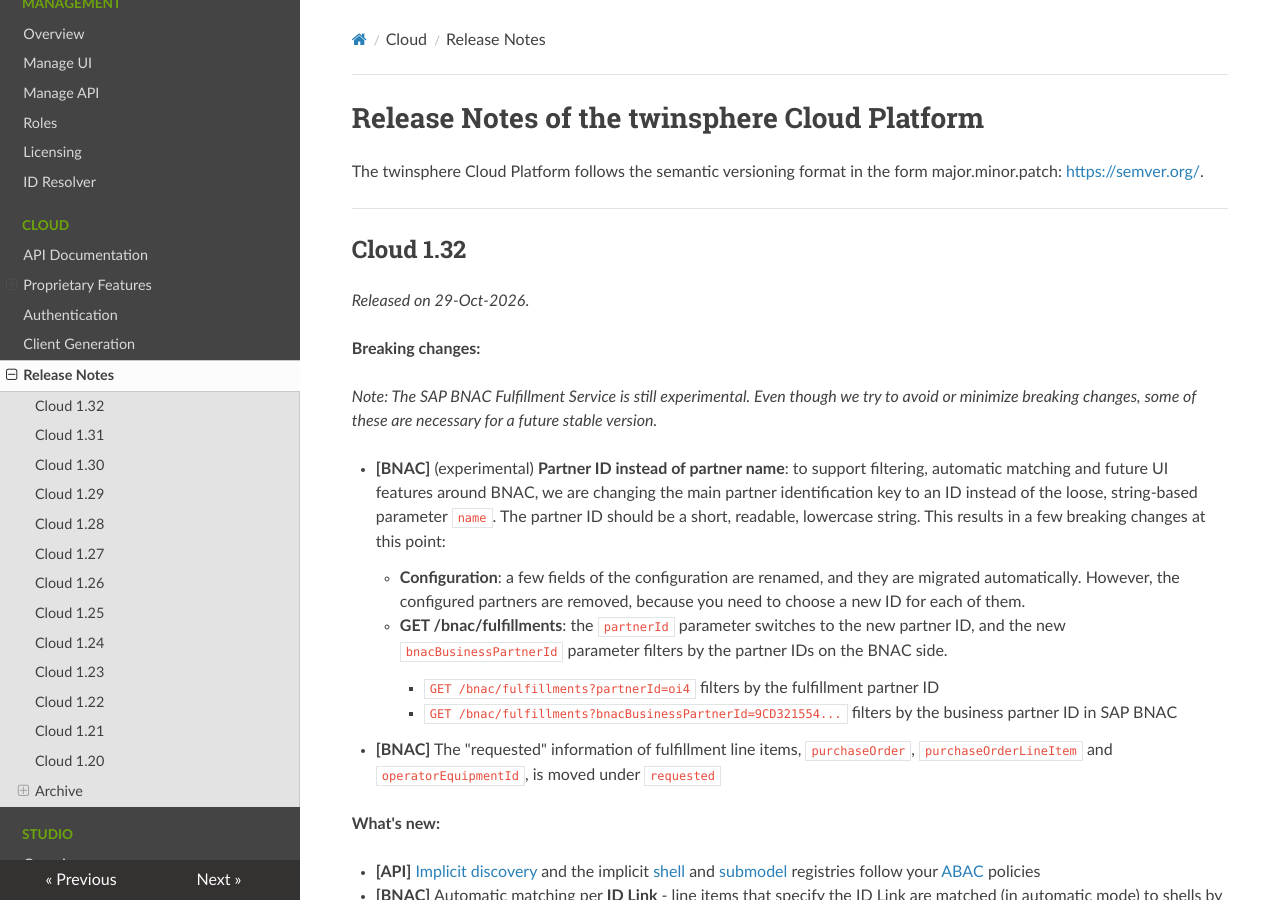
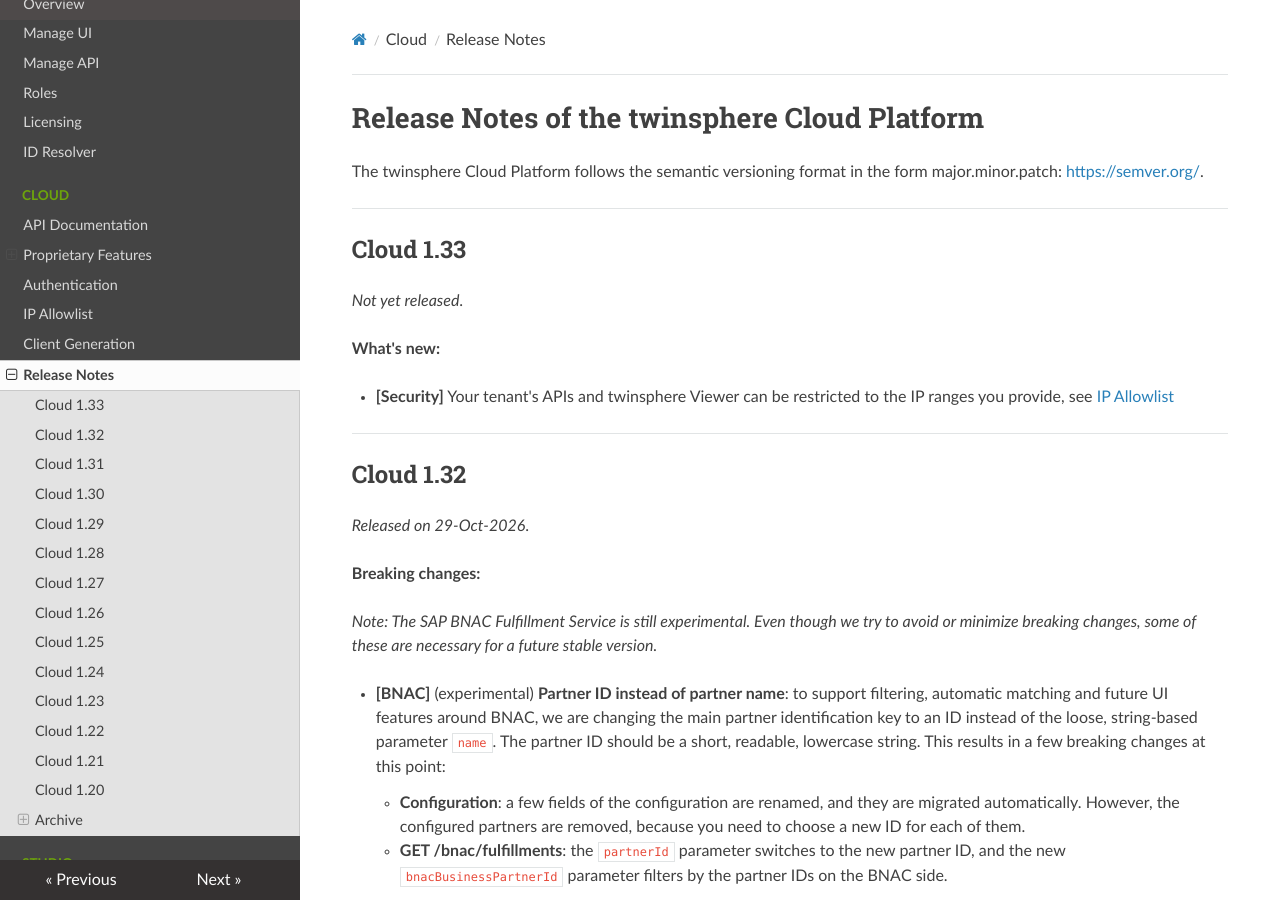
Before and after one commit to twinsphere/twinsphere.github.io, an MkDocs documentation site: the page built from docs/cloud-release-notes.md, in a window 1280 px wide and 900 px high. Built offline with MkDocs 1.6.1, drawn with Linux system fonts in a browser that asks for light colours; nearby versions of some CDN libraries.

Commit message:
docs(cloud): tenant ip allowlist

```diff
--- a/docs/cloud-release-notes.md
+++ b/docs/cloud-release-notes.md
@@ -3,6 +3,17 @@
 
 The twinsphere Cloud Platform follows the semantic versioning format in the form major.minor.patch:
 [https://semver.org/](https://semver.org/).
+
+---
+
+## Cloud 1.33
+
+*Not yet released*.
+
+**What's new:**
+
+- **[Security]** Your tenant's APIs and twinsphere Viewer can be restricted to the IP ranges you provide, see
+    [IP Allowlist](cloud-ip-allowlist.md)
 
 ---
 
--- a/mkdocs.yml
+++ b/mkdocs.yml
@@ -43,6 +43,7 @@
       - Statistics: cloud-statistics.md
       - ABAC (Attribute Based Access Control): cloud-abac.md
     - Authentication: cloud-auth.md
+    - IP Allowlist: cloud-ip-allowlist.md
     - Client Generation: cloud-client-generation.md
     - Release Notes: cloud-release-notes.md
   - Studio:
```
Also changed, not shown: docs/cloud-ip-allowlist.md (added, +40 -0 lines).
